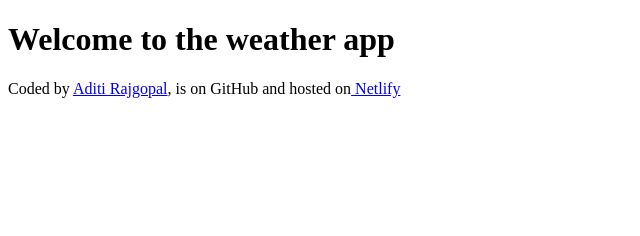
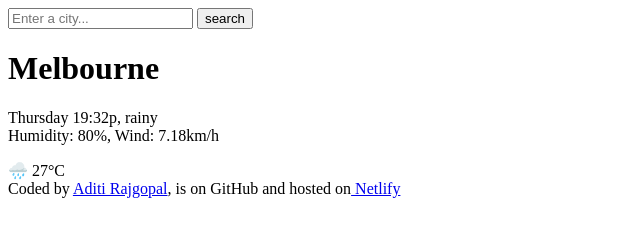
Before and after one commit to strawberrysmile16/Weather, a plain HTML site: page index.html in a window 1280 px wide. Shown: the whole page, without its empty margins (0-640 px from the left). Drawn offline with Linux system fonts and the light colour scheme.

Commit message:
Added the html to the project

```diff
--- a/index.html
+++ b/index.html
@@ -6,11 +6,29 @@
     <title>Today's Forcast</title>
   </head>
   <body>
-    <h1>Welcome to the weather app</h1>
+    <header>
+      <form>
+        <input type="search" placeholder="Enter a city..." required />
+        <input type="submit" value="search" />
+      </form>
+    </header>
+    <main>
+      <div>
+        <h1>Melbourne</h1>
+        <p>
+          Thursday 19:32p, rainy <br />
+          Humidity: 80%, Wind: 7.18km/h
+        </p>
+        🌧️ 27°C
+      </div>
+    </main>
     <footer>
-      Coded by <a href="https://www.shecodes.io/graduates/83736-aditi-rajgopalhttps://www.shecodes.io/graduates/83736-aditi-rajgopal">Aditi Rajgopal</a>, is
-      <a href="https://github.com/strawberrysmile16/Weather"></a> on GitHub and
-      hosted on<a href="https://www.netlify.com/"> Netlify</a>
+      Coded by
+      <a
+        href="https://www.shecodes.io/graduates/83736-aditi-rajgopalhttps://www.shecodes.io/graduates/83736-aditi-rajgopal"
+        >Aditi Rajgopal</a
+      >, is <a href="https://github.com/strawberrysmile16/Weather"></a> on
+      GitHub and hosted on<a href="https://www.netlify.com/"> Netlify</a>
     </footer>
   </body>
 </html>
```
